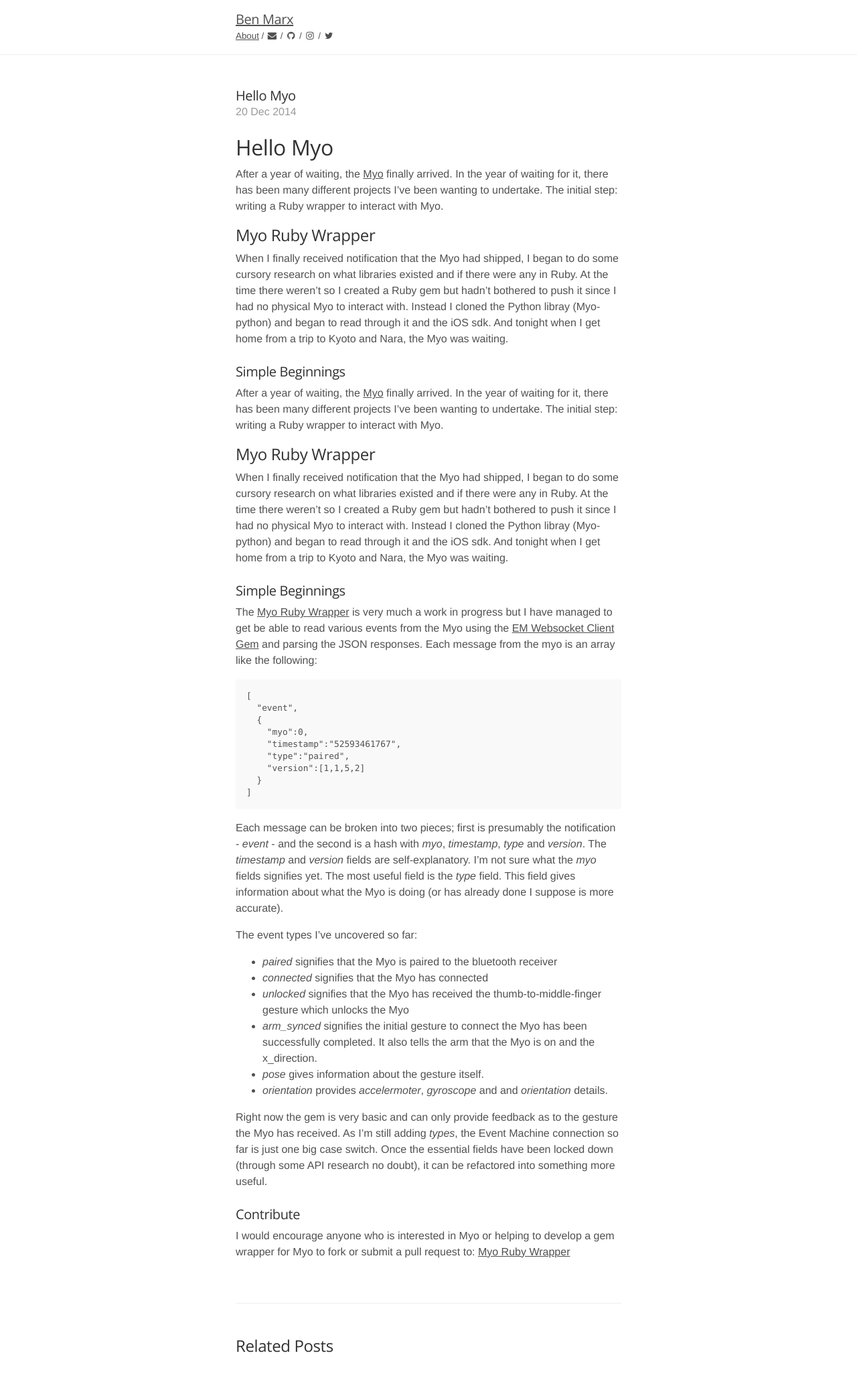
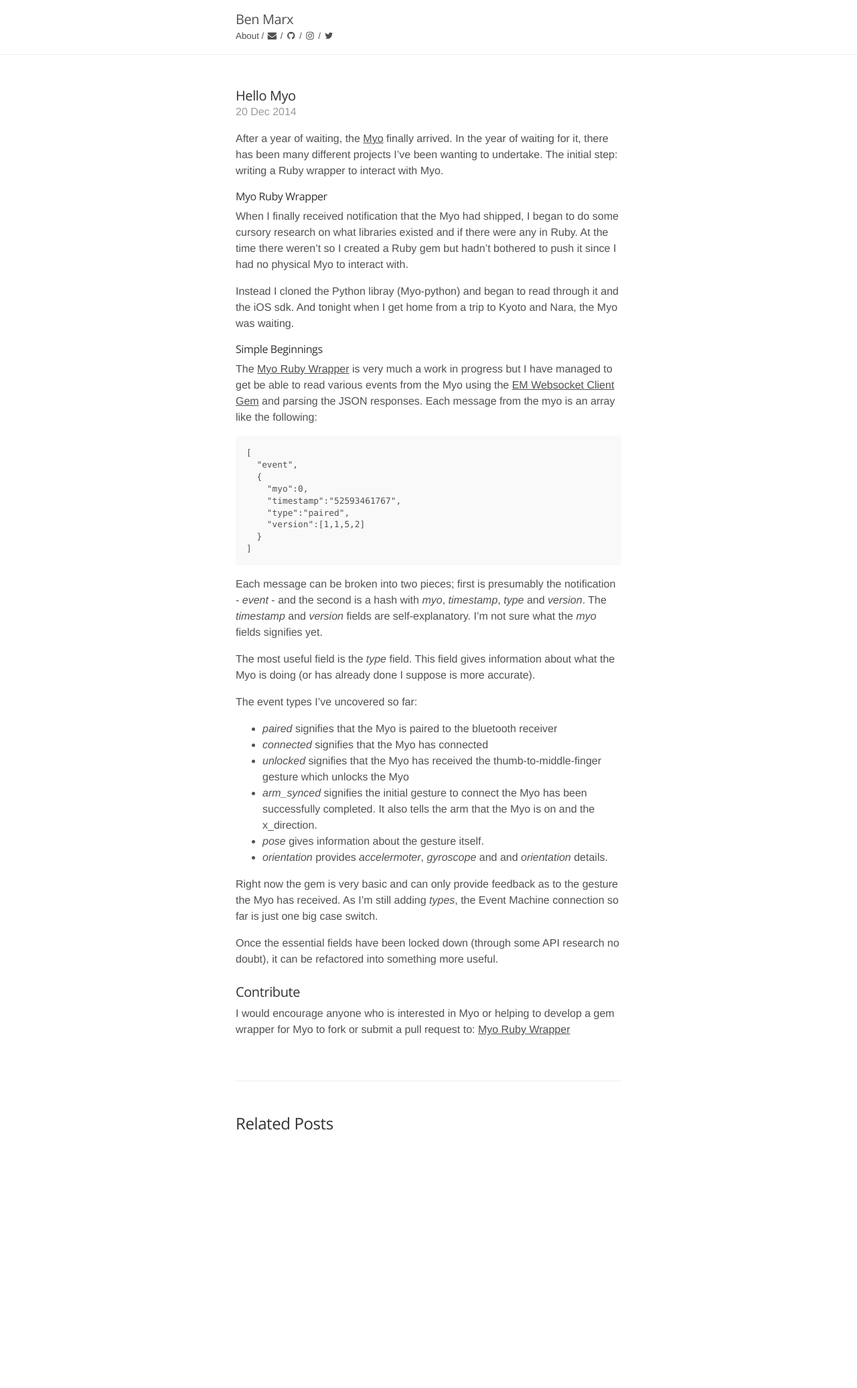
Before and after one commit to bgmarx/bgmarx.github.io, a Jekyll site: the page built from _posts/2014-12-20-Hello-Myo.md, in a window 1280 px wide. Shown: the whole page at 67% size. Built offline with Jekyll 4.4.1, drawn with Linux system fonts in a browser that asks for light colours; nearby versions of some CDN libraries; Markdown is read by kramdown in place of the engine named in the settings; after the commit the page ends 1740 px from its top, so only the background shows below that.

Commit message:
formatting

```diff
--- a/_posts/2014-12-20-Hello-Myo.md
+++ b/_posts/2014-12-20-Hello-Myo.md
@@ -7,25 +7,16 @@ tags:
 - Gems
 ---
 
-# Hello Myo
-
 After a year of waiting, the [Myo](https://www.thalmic.com/en/myo/) finally arrived.  In the year of waiting for it, there has been many different projects I've
 been wanting to undertake.  The initial step: writing a Ruby wrapper to interact with Myo.
 
-## Myo Ruby Wrapper
+#### Myo Ruby Wrapper
 
-When I finally received notification that the Myo had shipped, I began to do some cursory research on what libraries existed and if there were any in Ruby.  At the time there weren't so I created a Ruby gem but hadn't bothered to push it since I had no physical Myo to interact with.  Instead I cloned the Python libray (Myo-python) and began to read through it and the iOS sdk.  And tonight when I get home from a trip to Kyoto and Nara, the Myo was waiting.
+When I finally received notification that the Myo had shipped, I began to do some cursory research on what libraries existed and if there were any in Ruby.  At the time there weren't so I created a Ruby gem but hadn't bothered to push it since I had no physical Myo to interact with.
 
-### Simple Beginnings
+Instead I cloned the Python libray (Myo-python) and began to read through it and the iOS sdk.  And tonight when I get home from a trip to Kyoto and Nara, the Myo was waiting.
 
-After a year of waiting, the [Myo](https://www.thalmic.com/en/myo/) finally arrived.  In the year of waiting for it, there has been many different projects I've
-been wanting to undertake.  The initial step: writing a Ruby wrapper to interact with Myo.
-
-## Myo Ruby Wrapper
-
-When I finally received notification that the Myo had shipped, I began to do some cursory research on what libraries existed and if there were any in Ruby.  At the time there weren't so I created a Ruby gem but hadn't bothered to push it since I had no physical Myo to interact with.  Instead I cloned the Python libray (Myo-python) and began to read through it and the iOS sdk.  And tonight when I get home from a trip to Kyoto and Nara, the Myo was waiting.
-
-### Simple Beginnings
+#### Simple Beginnings
 
 The [Myo Ruby Wrapper](https://https://github.com/bgmarx/myo-ruby-wrapper) is very much a work in progress but I have managed to get be able to read various events from the Myo using the [EM Websocket Client Gem](https://github.com/mwylde/em-websocket-client) and parsing the JSON responses.  Each message from the myo is an array like the following:
 
@@ -39,7 +30,9 @@ The [Myo Ruby Wrapper](https://https://github.com/bgmarx/myo-ruby-wrapper) is ve
       }
     ]
 
-Each message can be broken into two pieces; first is presumably the notification - *event* - and the second is a hash with *myo*, *timestamp*, *type* and *version*.  The *timestamp* and *version* fields are self-explanatory.  I'm not sure what the *myo* fields signifies yet.  The most useful field is the *type* field.  This field gives information about what the Myo is doing (or has already done I suppose is more accurate).
+Each message can be broken into two pieces; first is presumably the notification - *event* - and the second is a hash with *myo*, *timestamp*, *type* and *version*.  The *timestamp* and *version* fields are self-explanatory.  I'm not sure what the *myo* fields signifies yet.
+
+The most useful field is the *type* field.  This field gives information about what the Myo is doing (or has already done I suppose is more accurate).
 
 The event types I've uncovered so far:
 
@@ -50,7 +43,9 @@ The event types I've uncovered so far:
 * *pose* gives information about the gesture itself.
 * *orientation* provides *accelermoter*, *gyroscope* and and *orientation* details.
 
-Right now the gem is very basic and can only provide feedback as to the gesture the Myo has received.  As I'm still adding *types*, the Event Machine connection so far is just one big case switch.  Once the essential fields have been locked down (through some API research no doubt), it can be refactored into something more useful.
+Right now the gem is very basic and can only provide feedback as to the gesture the Myo has received.  As I'm still adding *types*, the Event Machine connection so far is just one big case switch.
+
+Once the essential fields have been locked down (through some API research no doubt), it can be refactored into something more useful.
 
 
 ### Contribute
--- a/public/css/poole.css
+++ b/public/css/poole.css
@@ -63,8 +63,10 @@ body {
 /* No `:visited` state is required by default (browsers will use `a`) */
 a {
   color: #505050;
-  text-decoration: underline;
+  text-decoration: none;
 }
+
+p a { text-decoration: underline; }
 /* `:focus` is linked to `:hover` for basic accessibility */
 a:hover,
 a:focus {
```
Also changed, not shown: 3 other files.
